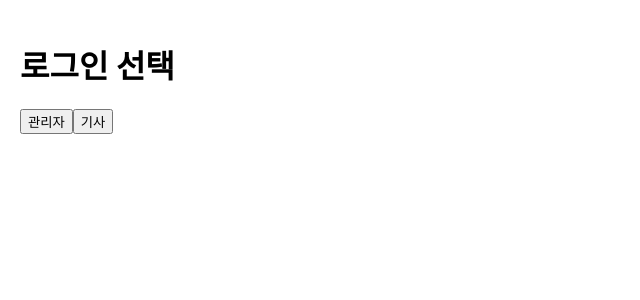
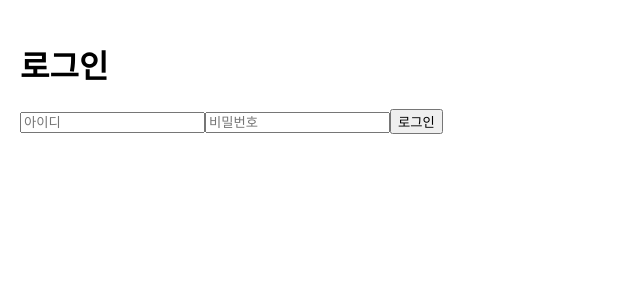
Before and after one commit to qmzhgmvwjf-jpg/money, a React (Create React App) app in the folder frontend/: page / in a window 1280 px wide. Shown: the top 300 px of the page, without its empty margins (0-640 px from the left). Built offline with nearby package versions, Linux system fonts and the light colour scheme; the HTML template or start-up script is replaced by a standard one.

Commit message:
update frontend

```diff
--- a/frontend/src/api.js
+++ b/frontend/src/api.js
@@ -4,4 +4,15 @@ const API = axios.create({
   baseURL: "https://money-reph.onrender.com"
 });
 
+// 👉 요청마다 토큰 자동 붙이기
+API.interceptors.request.use((config) => {
+  const token = localStorage.getItem("token");
+
+  if (token) {
+    config.headers.Authorization = `Bearer ${token}`;
+  }
+
+  return config;
+});
+
 export default API;
--- a/frontend/src/components/OrderItem.js
+++ /dev/null
@@ -1,25 +0,0 @@
-import React from "react";
-import API from "../api";
-
-function OrderItem({ order, refresh }) {
-  const acceptOrder = async () => {
-    await API.put(`/orders/${order._id}/accept`);
-    refresh();
-  };
-
-  return (
-    <div style={{ border: "1px solid gray", margin: 10, padding: 10 }}>
-      <p>가게: {order.store}</p>
-      <p>주소: {order.address}</p>
-      <p>상태: {order.status}</p>
-
-      {order.status === "pending" && (
-        <button onClick={acceptOrder}>
-          수락
-        </button>
-      )}
-    </div>
-  );
-}
-
-export default OrderItem;
--- a/frontend/src/pages/AdminPage.js
+++ b/frontend/src/pages/AdminPage.js
@@ -6,14 +6,12 @@ function AdminPage() {
   const [address, setAddress] = useState("");
 
   const createOrder = async () => {
-    await API.post("/orders", {
-      store,
-      address
-    });
-
-    alert("주문 생성 완료");
-    setStore("");
-    setAddress("");
+    try {
+      await API.post("/orders", { store, address });
+      alert("주문 생성 완료");
+    } catch {
+      alert("권한 없음 또는 오류");
+    }
   };
 
   return (
@@ -22,19 +20,15 @@ function AdminPage() {
 
       <input
         placeholder="가게명"
-        value={store}
         onChange={(e) => setStore(e.target.value)}
       />
 
       <input
         placeholder="주소"
-        value={address}
         onChange={(e) => setAddress(e.target.value)}
       />
 
-      <button onClick={createOrder}>
-        주문 생성
-      </button>
+      <button onClick={createOrder}>주문 생성</button>
     </div>
   );
 }
--- a/frontend/src/pages/LoginPage.js
+++ b/frontend/src/pages/LoginPage.js
@@ -1,20 +1,48 @@
-import React from "react";
+import React, { useState } from "react";
+import API from "../api";
 import { useNavigate } from "react-router-dom";
 
 function LoginPage() {
+  const [username, setUsername] = useState("");
+  const [password, setPassword] = useState("");
   const navigate = useNavigate();
+
+  const login = async () => {
+    try {
+      const res = await API.post("/login", {
+        username,
+        password
+      });
+
+      localStorage.setItem("token", res.data.token);
+
+      if (res.data.role === "admin") {
+        navigate("/admin");
+      } else {
+        navigate("/rider");
+      }
+
+    } catch (err) {
+      alert("로그인 실패");
+    }
+  };
 
   return (
     <div style={{ padding: 20 }}>
-      <h1>로그인 선택</h1>
+      <h1>로그인</h1>
 
-      <button onClick={() => navigate("/admin")}>
-        관리자
-      </button>
+      <input
+        placeholder="아이디"
+        onChange={(e) => setUsername(e.target.value)}
+      />
 
-      <button onClick={() => navigate("/rider")}>
-        기사
-      </button>
+      <input
+        type="password"
+        placeholder="비밀번호"
+        onChange={(e) => setPassword(e.target.value)}
+      />
+
+      <button onClick={login}>로그인</button>
     </div>
   );
 }
--- a/frontend/src/pages/RiderPage.js
+++ b/frontend/src/pages/RiderPage.js
@@ -1,6 +1,5 @@
 import React, { useEffect, useState } from "react";
 import API from "../api";
-import OrderItem from "../components/OrderItem";
 
 function RiderPage() {
   const [orders, setOrders] = useState([]);
@@ -8,6 +7,16 @@ function RiderPage() {
   const fetchOrders = async () => {
     const res = await API.get("/orders");
     setOrders(res.data);
+  };
+
+  const acceptOrder = async (id) => {
+    await API.post(`/orders/${id}/accept`);
+    fetchOrders();
+  };
+
+  const completeOrder = async (id) => {
+    await API.post(`/orders/${id}/complete`);
+    fetchOrders();
   };
 
   useEffect(() => {
@@ -18,12 +27,24 @@ function RiderPage() {
     <div style={{ padding: 20 }}>
       <h1>기사 페이지</h1>
 
-      {orders.map((order) => (
-        <OrderItem
-          key={order._id}
-          order={order}
-          refresh={fetchOrders}
-        />
+      {orders.map((o) => (
+        <div key={o._id} style={{ border: "1px solid #ccc", margin: 10 }}>
+          <p>{o.store}</p>
+          <p>{o.address}</p>
+          <p>{o.status}</p>
+
+          {o.status === "waiting" && (
+            <button onClick={() => acceptOrder(o._id)}>
+              수락
+            </button>
+          )}
+
+          {o.status === "accepted" && (
+            <button onClick={() => completeOrder(o._id)}>
+              완료
+            </button>
+          )}
+        </div>
       ))}
     </div>
   );
```
Also changed, not shown: 1 other file (tests, documents, lock files or other folders).
